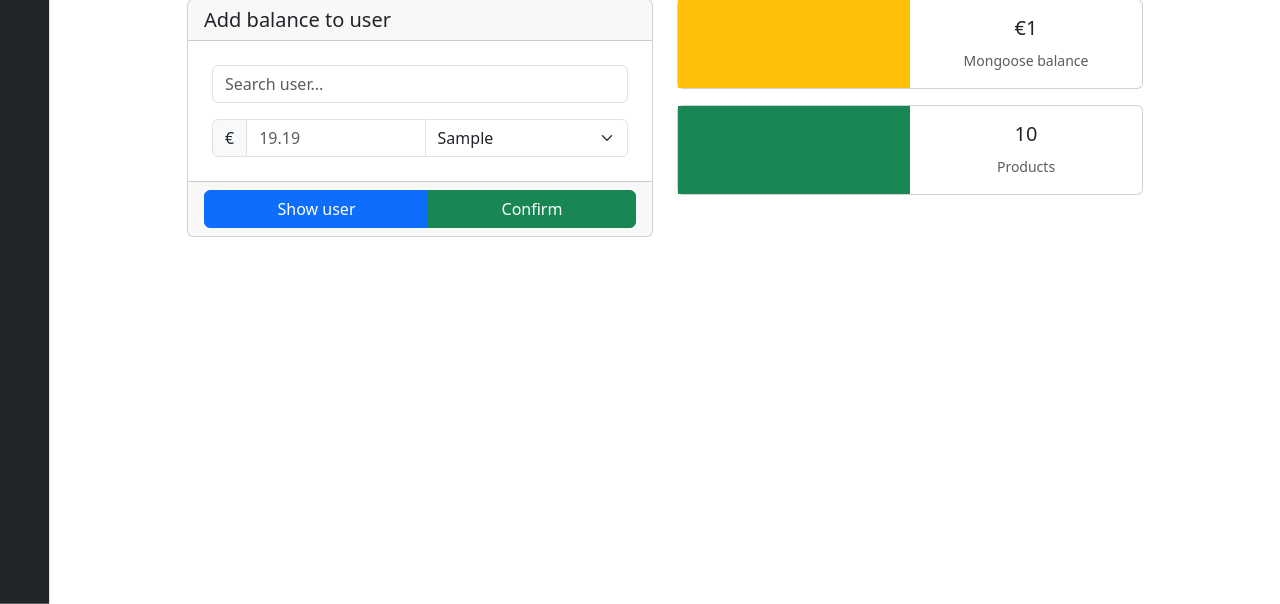
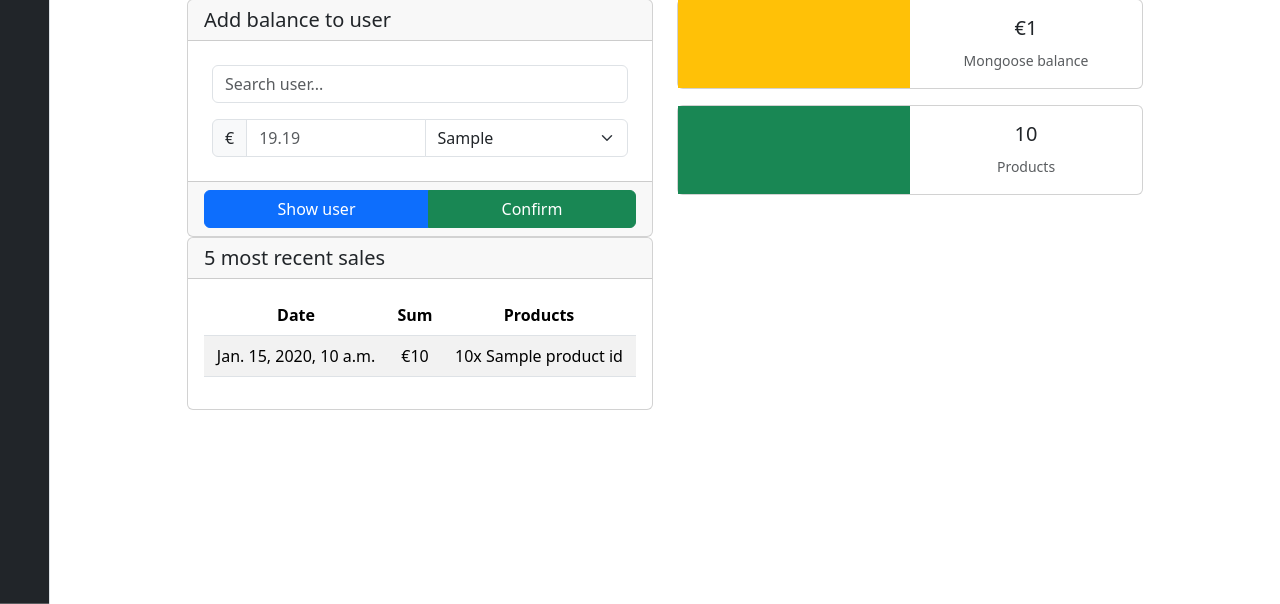
Before and after one commit to svsticky/undead-mongoose, a Django app: template admin_board_view/templates/home.html in a window 1280 px wide. Shown: the part 196-800 px from the top of the page. Run offline with Django 3.2, Linux system fonts and the light colour scheme; tables that the repository leaves empty hold one stand-in row (values such as "Sample post"); the template is opened without the code that fills it: values that come from a table or form of the project are taken from there, most other values are stand-ins (such as "Sample title", 1, 10 or a date in 2020).

Commit message:
fix: recently sold page and feat: add 5 most recent to adminHome (#91)
* fix transactions page speed

* added 5 most recent sales to home page

* removed comment

```diff
--- a/admin_board_view/templates/home.html
+++ b/admin_board_view/templates/home.html
@@ -65,5 +65,34 @@
       </div>
     </a>
   </div>
+  <div class="col">
+    <div class="card">
+      <h5 class="card-header">5 most recent sales</h5>
+      <div class="card-body">
+        <table class="table table-striped table-hover text-center align-middle">
+          <thead>
+            <tr>
+              <th>Date</th>
+              <th>Sum</th>
+              <th>Products</th>
+            </tr>
+          </thead>
+          <tbody>
+            {% for transaction in sales %}
+            <tr id="{{ transaction.key.id }}">
+              <td>{{ transaction.key.date }}</td>
+              <td>€{{ transaction.key.transaction_sum }}</td>
+              <td>
+                {% for product in transaction.values %}
+                  {{ product.amount }}x {{ product.product_id.name }}<br/>
+                {% endfor %}
+              </td>
+            </tr>
+            {% endfor %}
+          </tbody>
+        </table>
+      </div>
+    </div>
+  </div>
 </div>
 {% endblock %}
```
Also changed, not shown: admin_board_view/views.py (+10 -7 lines).
